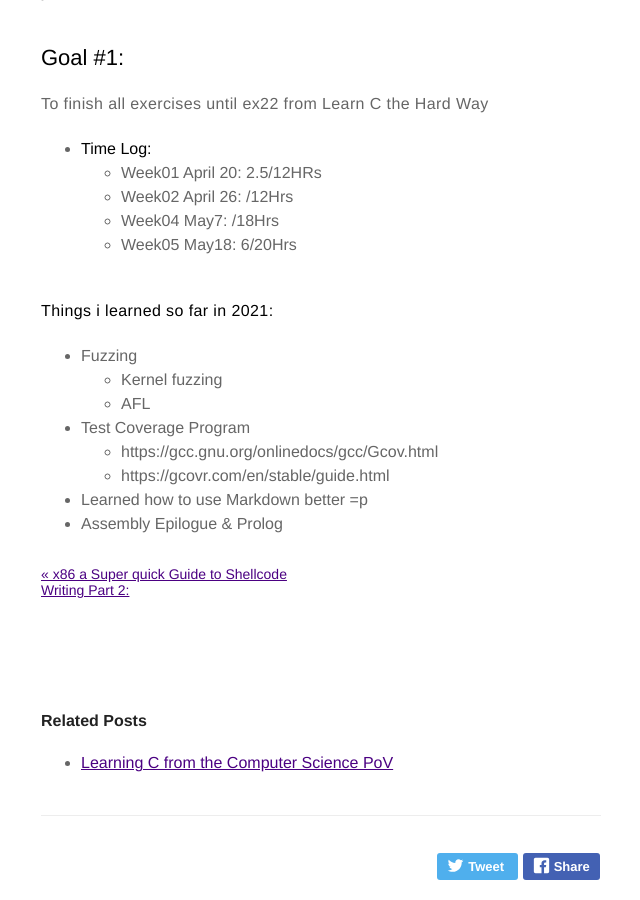
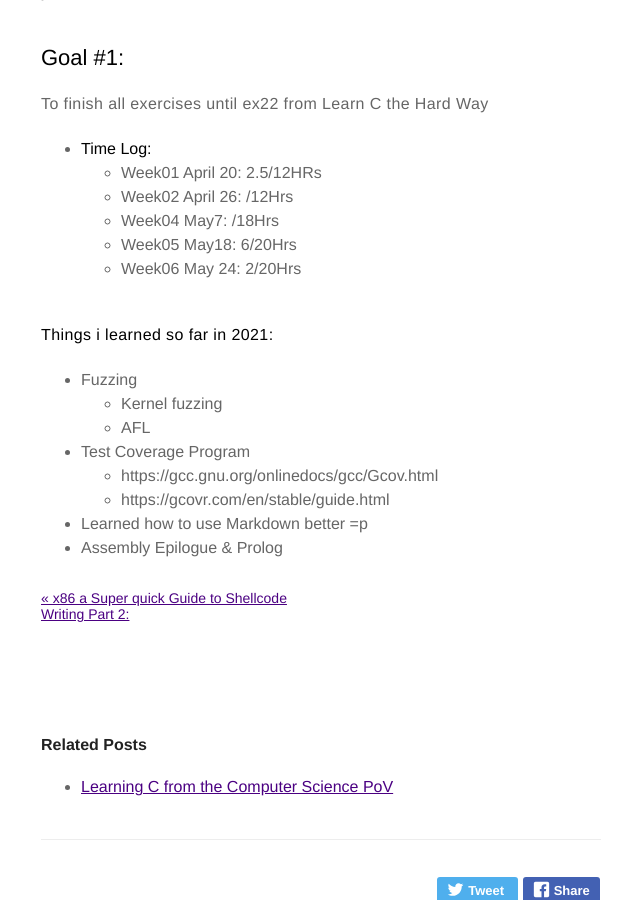
Before and after one commit to MaskedFox/maskedfox.github.io, a Jekyll site: the page built from _posts/2021-05-18-LearningTime2021.md, in a window 1280 px wide and 900 px high, scrolled down 843 px. Shown: the whole window, without its empty margins (319-959 px from the left). Built offline with Jekyll 4.4.1, drawn with Linux system fonts in a browser that asks for light colours; comment, search, counter and statistics services are not loaded.

Commit message:
added time for today

```diff
--- a/_posts/2021-05-18-LearningTime2021.md
+++ b/_posts/2021-05-18-LearningTime2021.md
@@ -33,6 +33,7 @@ To finish all exercises until ex22 from Learn C the Hard Way
   - Week02 April 26: /12Hrs
   - Week04 May7: /18Hrs
   - Week05 May18: 6/20Hrs
+  - Week06 May 24: 2/20Hrs
   &nbsp;
 
 **Things i learned so far in 2021:**
```
